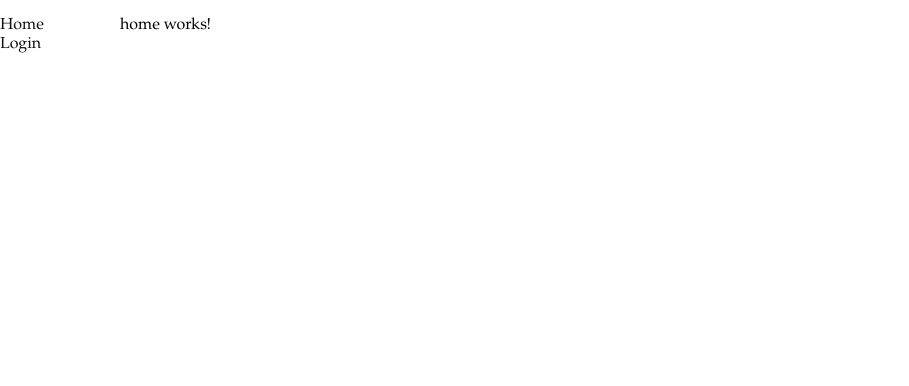
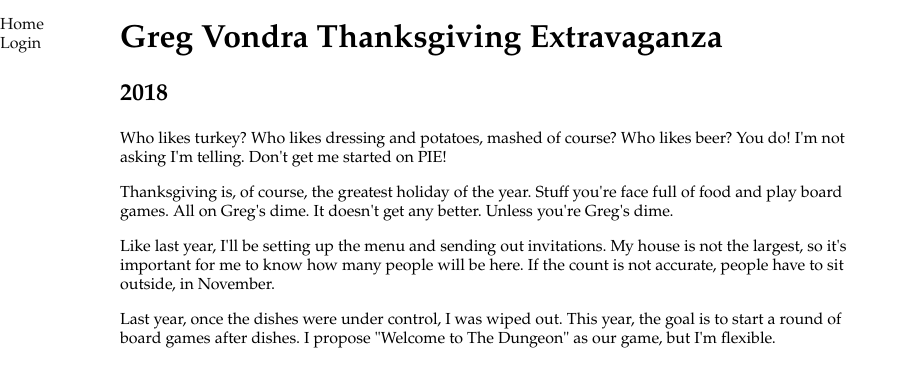
Before and after one commit to gvondra/ThanksgivingExtravaganza, an Angular app in the folder Extravaganza/: page / in a window 1280 px wide. Shown: the top 386 px of the page, without its empty margins (0-909 px from the left). Built offline with nearby package versions, Linux system fonts and the light colour scheme.

Commit message:
add home content

```diff
--- a/Extravaganza/src/app/home/home.component.html
+++ b/Extravaganza/src/app/home/home.component.html
@@ -1,3 +1,9 @@
-<p>
-  home works!
-</p>
+<h1>Greg Vondra Thanksgiving Extravaganza</h1>
+<h2>2018</h2>
+<p>Who likes turkey?  Who likes dressing and potatoes, mashed of course?  Who likes beer?  You do!  I'm not asking I'm telling.  Don't get me started on PIE!</p>
+
+<p>Thanksgiving is, of course, the greatest holiday of the year.  Stuff you're face full of food and play board games.  All on Greg's dime.  It doesn't get any better.  Unless you're Greg's dime.</p>
+
+<p>Like last year, I'll be setting up the menu and sending out invitations.  My house is not the largest, so it's important for me to know how many people will be here.  If the count is not accurate, people have to sit outside, in November.</p>
+
+<p>Last year, once the dishes were under control, I was wiped out.  This year, the goal is to start a round of board games after dishes.  I propose "Welcome to The Dungeon" as our game, but I'm flexible.</p>
--- a/Extravaganza/src/styles.css
+++ b/Extravaganza/src/styles.css
@@ -39,7 +39,7 @@ nav ul li a:hover {
 }
 
 #content {
-    width: 300px;
+    width: 750px;
     float: left;
     overflow: auto;
 }
```
